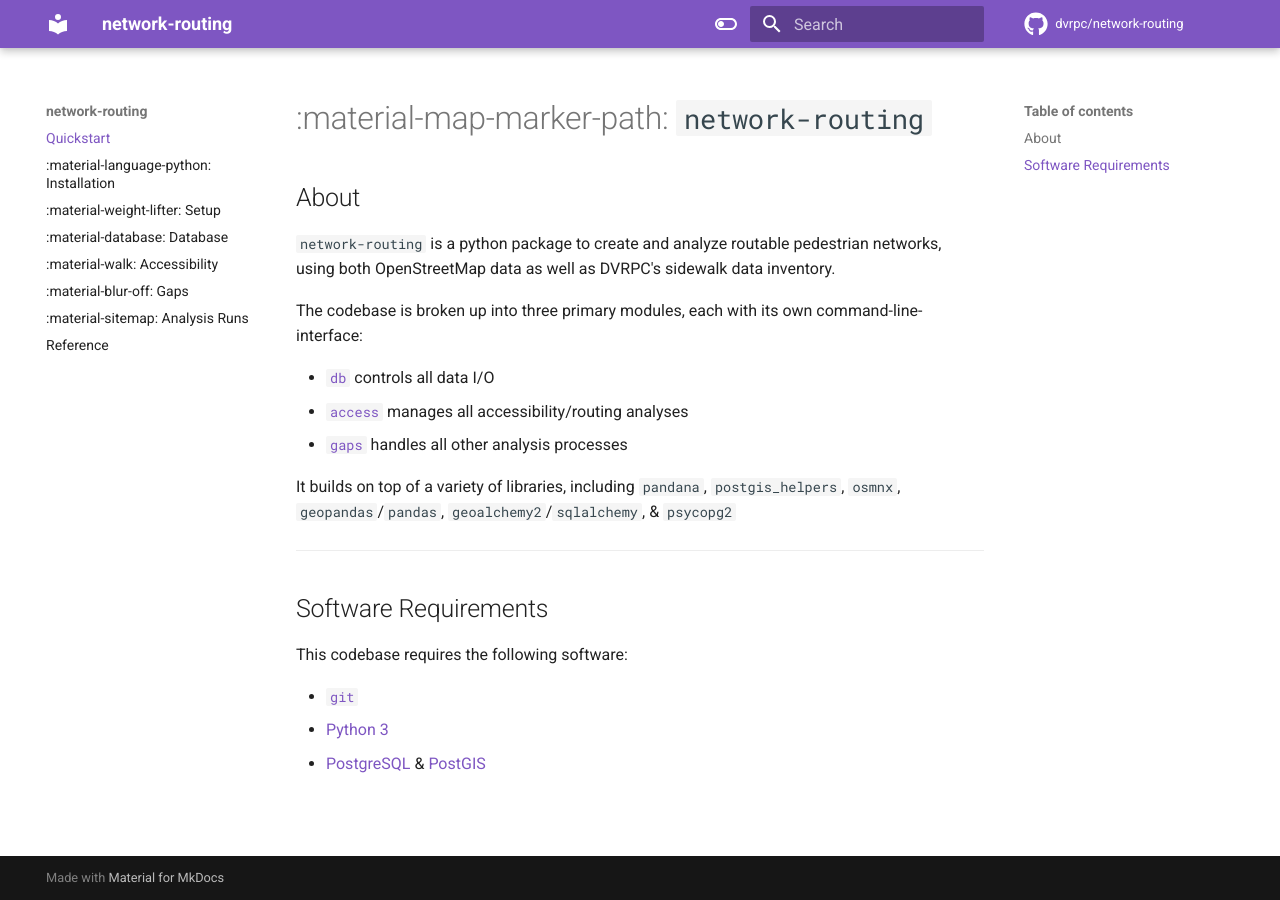
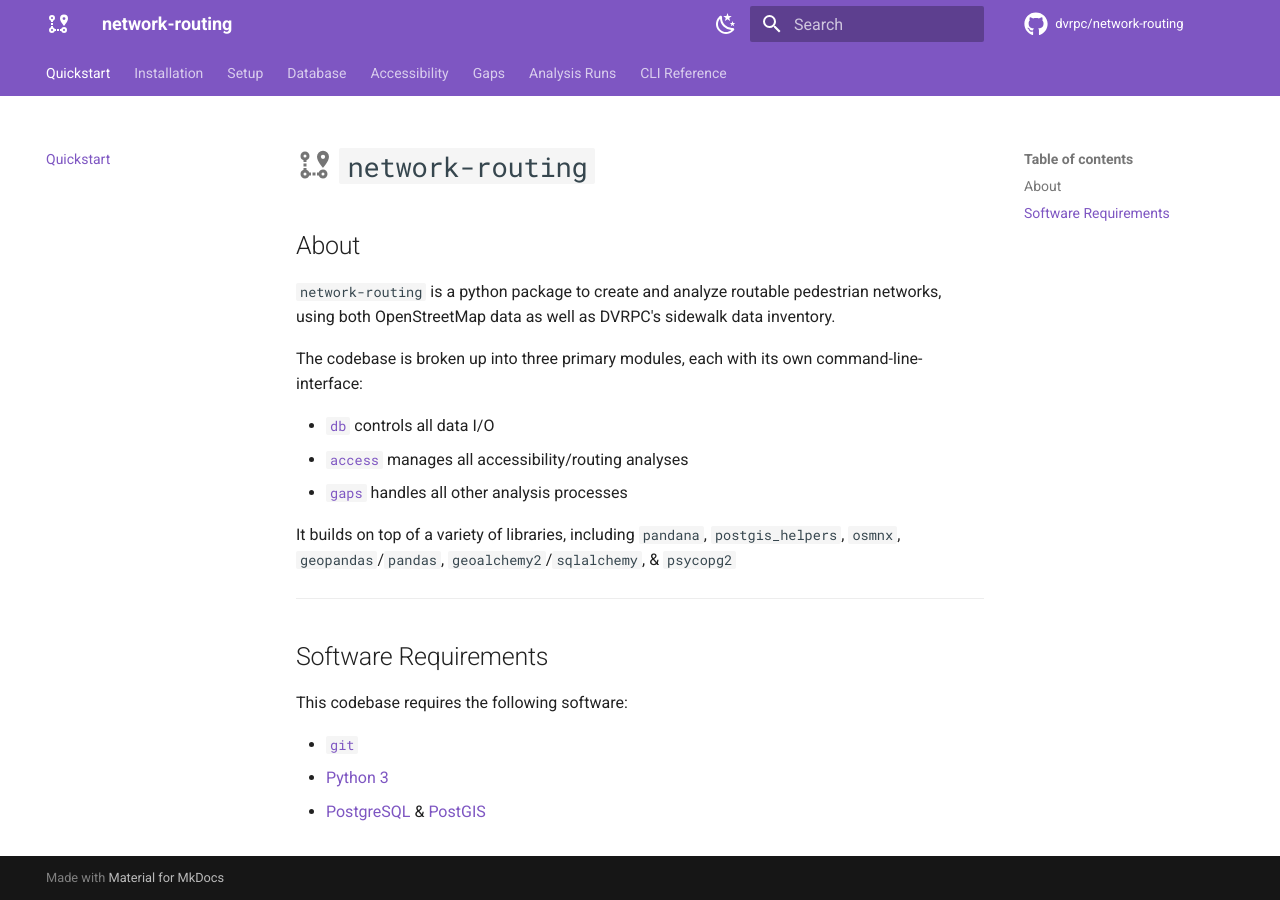
Before and after one commit to dvrpc/network-routing, an MkDocs documentation site: the page built from docs/index.md, in a window 1280 px wide. Built offline with MkDocs 1.6.1 and Material for MkDocs 9.7.7, drawn with Linux system fonts in a browser that asks for light colours; comment, search, counter and statistics services are not loaded.

Commit message:
update icons

```diff
--- a/mkdocs.yml
+++ b/mkdocs.yml
@@ -1,21 +1,24 @@
 site_name: network-routing
+theme:
 theme:
   name: material
   features:
     - navigation.instant
+    - navigation.tabs
     - header.autohide
   icon:
+    logo: material/map-marker-path
     repo: fontawesome/brands/github
   palette:
     - scheme: default
       primary: deep purple
       toggle:
-        icon: material/toggle-switch-off-outline
+        icon: material/weather-night
         name: Switch to dark mode
     - scheme: slate
       primary: lime
       toggle:
-        icon: material/toggle-switch
+        icon: material/weather-sunny
         name: Switch to light mode
 repo_url: https://github.com/dvrpc/network-routing
 repo_name: dvrpc/network-routing
@@ -35,13 +38,16 @@ markdown_extensions:
   - pymdownx.superfences
   - markdown_include.include:
       base_path: docs
+  - pymdownx.emoji:
+      emoji_index: !!python/name:materialx.emoji.twemoji
+      emoji_generator: !!python/name:materialx.emoji.to_svg
 
 nav:
   - Quickstart: index.md
-  - installation.md
-  - setup.md
-  - database.md
-  - accessibility.md
-  - gaps.md
-  - analysis_runs.md
-  - Reference: reference.md
+  - Installation: installation.md
+  - Setup: setup.md
+  - Database: database.md
+  - Accessibility: accessibility.md
+  - Gaps: gaps.md
+  - Analysis Runs: analysis_runs.md
+  - CLI Reference: reference.md
```
